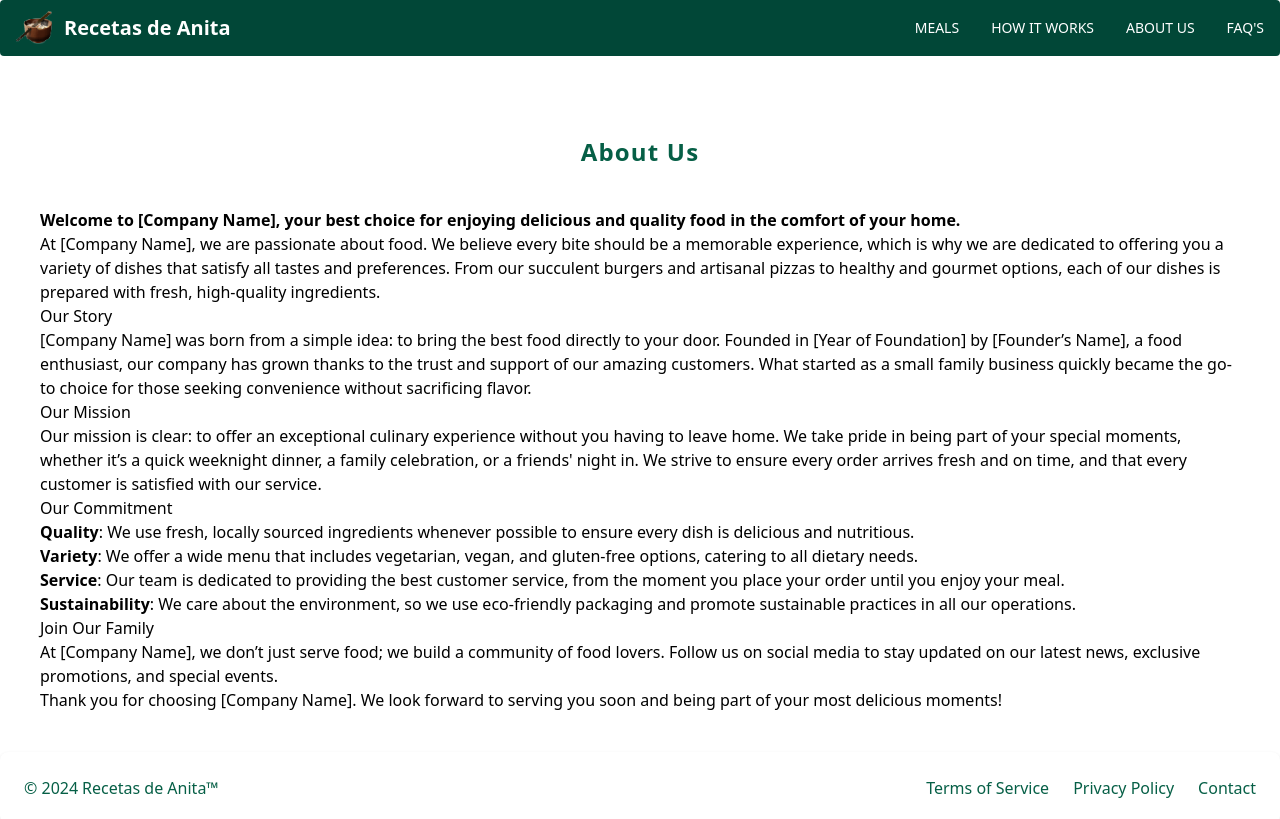
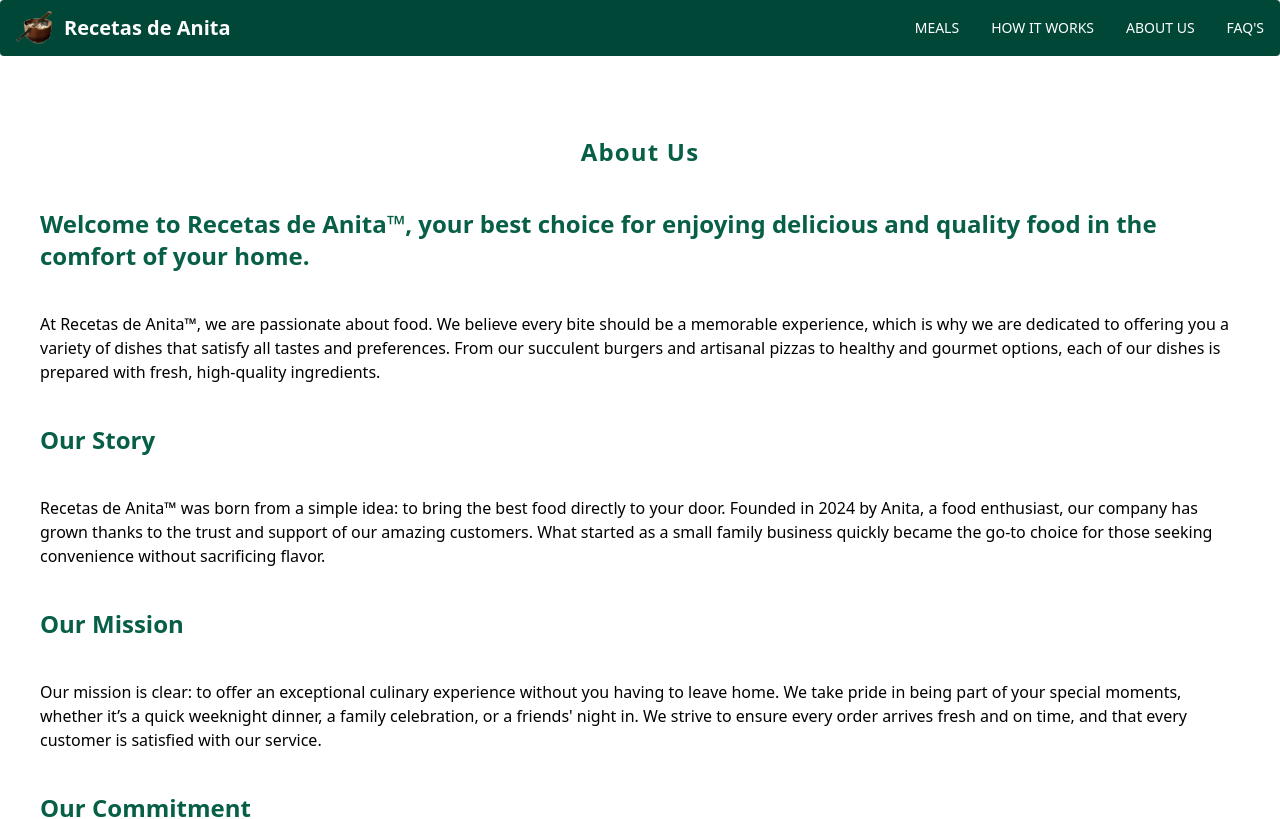
Before and after one commit to Nanakuh/mealmarket, a React (Vite) app: page /about-us in a window 1280 px wide. Shown: the top 819 px of the page. Built offline with nearby package versions, Linux system fonts and the light colour scheme.

Commit message:
Update routes

```diff
--- a/src/routes/about-us.jsx
+++ b/src/routes/about-us.jsx
@@ -6,14 +6,14 @@ function AboutUs() {
       <h2 className="text-emerald-800 font-black tracking-wider text-2xl flex justify-center my-10">About Us</h2>
 
       <p>
-        <strong>
-          Welcome to [Company Name], your best choice for enjoying delicious and
+        <strong className="text-emerald-800 font-black text-2xl flex my-10">
+          Welcome to Recetas de Anita™, your best choice for enjoying delicious and
           quality food in the comfort of your home.
         </strong>
       </p>
 
       <p>
-        At [Company Name], we are passionate about food. We believe every bite
+        At Recetas de Anita™, we are passionate about food. We believe every bite
         should be a memorable experience, which is why we are dedicated to
         offering you a variety of dishes that satisfy all tastes and
         preferences. From our succulent burgers and artisanal pizzas to healthy
@@ -21,18 +21,17 @@ function AboutUs() {
         high-quality ingredients.
       </p>
 
-      <h3>Our Story</h3>
+      <h3 className="text-emerald-800 font-black text-2xl flex my-10">Our Story</h3>
 
       <p>
-        [Company Name] was born from a simple idea: to bring the best food
-        directly to your door. Founded in [Year of Foundation] by [Founder’s
-        Name], a food enthusiast, our company has grown thanks to the trust and
+      Recetas de Anita™ was born from a simple idea: to bring the best food
+        directly to your door. Founded in 2024 by Anita, a food enthusiast, our company has grown thanks to the trust and
         support of our amazing customers. What started as a small family
         business quickly became the go-to choice for those seeking convenience
         without sacrificing flavor.
       </p>
 
-      <h3>Our Mission</h3>
+      <h3 className="text-emerald-800 font-black text-2xl flex my-10">Our Mission</h3>
 
       <p>
         Our mission is clear: to offer an exceptional culinary experience
@@ -43,7 +42,7 @@ function AboutUs() {
         service.
       </p>
 
-      <h3>Our Commitment</h3>
+      <h3 className="text-emerald-800 font-black text-2xl flex my-10">Our Commitment</h3>
 
       <ul>
         <li>
@@ -70,7 +69,7 @@ function AboutUs() {
       <h3>Join Our Family</h3>
 
       <p>
-        At [Company Name], we don’t just serve food; we build a community of
+        At Recetas de Anita™, we don’t just serve food; we build a community of
         food lovers. Follow us on social media to stay updated on our latest
         news, exclusive promotions, and special events.
       </p>
--- a/src/routes/how-it-works.jsx
+++ b/src/routes/how-it-works.jsx
@@ -1,42 +1,42 @@
 function HowItWorks() {
   return (
     <div>
-      <h2>How It Works</h2>
+      <h2 className="text-emerald-800 font-black tracking-wider text-2xl flex justify-center my-10">How It Works</h2>
 
-      <h3>Step 1: Browse Our Menu</h3>
-      <p>
+      <h3 className="text-emerald-800 font-black text-1xl flex ml-7 my-7">Step 1: Browse Our Menu</h3>
+      <p className="ml-7">
         Explore our extensive menu filled with a variety of delicious options.
         Whether you’re craving a hearty burger, a fresh salad, or a gourmet
         pizza, we have something to satisfy every palate. Each dish is crafted
         with high-quality ingredients to ensure you enjoy every bite.
       </p>
 
-      <h3>Step 2: Place Your Order</h3>
-      <p>
+      <h3 className="text-emerald-800 font-black text-1xl flex ml-7 my-7">Step 2: Place Your Order</h3>
+      <p className="ml-7">
         Once you've found your favorite dishes, placing an order is simple. Add
         items to your cart, customize them to your liking, and proceed to
         checkout. You can choose your preferred payment method for a seamless
         transaction.
       </p>
 
-      <h3>Step 3: Prepare and Cook</h3>
-      <p>
+      <h3 className="text-emerald-800 font-black text-1xl flex ml-7 my-7">Step 3: Prepare and Cook</h3>
+      <p className="ml-7">
         Our skilled chefs get to work preparing your meal with care and
         precision. We ensure that every order is cooked to perfection,
         maintaining the highest standards of hygiene and quality. From our
         kitchen to your table, we guarantee freshness and flavor.
       </p>
 
-      <h3>Step 4: Fast and Safe Delivery</h3>
-      <p>
+      <h3 className="text-emerald-800 font-black text-1xl flex ml-7 my-7">Step 4: Fast and Safe Delivery</h3>
+      <p className="ml-7">
         Once your meal is ready, our reliable delivery team springs into action.
         We use insulated bags to keep your food at the ideal temperature,
         ensuring it arrives hot and fresh at your doorstep. Our delivery service
         is not only fast but also adheres to all safety protocols.
       </p>
 
-      <h3>Step 5: Enjoy Your Meal</h3>
-      <p>
+      <h3 className="text-emerald-800 font-black text-1xl flex ml-7 my-7">Step 5: Enjoy Your Meal</h3>
+      <p className="ml-7">
         Sit back, relax, and enjoy your meal. Whether you're dining solo, with
         family, or friends, [Company Name] brings the restaurant experience to
         the comfort of your home. Don’t forget to share your experience with us
--- a/src/routes/privacy.jsx
+++ b/src/routes/privacy.jsx
@@ -4,7 +4,7 @@ function Privacy() {
     <p className="mb-4 text-justify">
     This Privacy Policy describes how [Company Name] ("we", "us" or "our") collects, uses and shares the personal information of users ("users" or "you") of our website. . [Website URL] ("the site").
   </p>
-  <h3 className="text-emerald-800 font-semibold mb-4 text-justify">1. Information we collect</h3>
+  <h3 className="text-emerald-800 font-semibold my-6 text-justify">1. Information we collect</h3>
   <ol className="mb-4 text-justify">
     We collect the following personal information from users:
     <ul>
@@ -13,7 +13,7 @@ function Privacy() {
       <li className="mb-4 text-justify"> - Profile information: such as seating preferences, purchase history.</li>
     </ul>
   </ol>
-  <h3 className="text-emerald-800 font-semibold mb-4 text-justify">2. Use of information</h3>
+  <h3 className="text-emerald-800 font-semibold my-6 text-justify">2. Use of information</h3>
   <ol className="mb-4 text-justify">
     We use the personal information collected for the following purposes:
     <ul>
```
